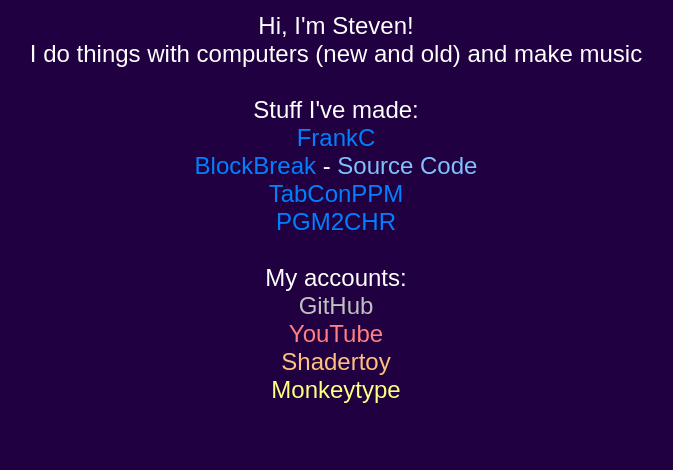
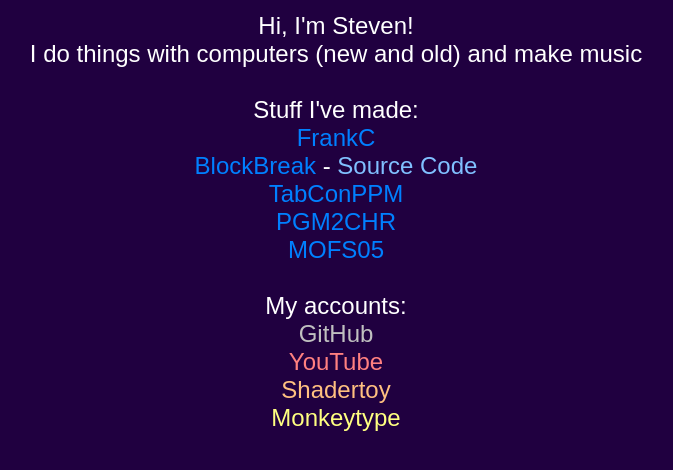
Before and after one commit to StevenSYS/stevensys.github.io, a plain HTML site: page index.html in a window 1280 px wide. Shown: the part 186-656 px from the top of the page, without its empty margins (304-977 px from the left). Drawn offline with Linux system fonts and the light colour scheme.

Commit message:
Added "MOFS05"
I'll probably add DOOM 64 EX Ultra to the list when I finish making the new menu system and new audio system

```diff
--- a/index.html
+++ b/index.html
@@ -24,6 +24,7 @@
 			<a href="BlockBreak/">BlockBreak</a> - <a href="https://github.com/StevenSYS/BlockBreak" class="source">Source Code</a><br>
 			<a href="https://github.com/StevenSYS/TabConPPM">TabConPPM</a><br>
 			<a href="https://github.com/StevenSYS/PGM2CHR">PGM2CHR</a><br>
+			<a href="https://github.com/StevenSYS/MOFS05">MOFS05</a><br>
 			<br>
 			<div>My accounts:</div>
 			<a href="https://github.com/StevenSYS" style="color: #C0C0C0;">GitHub</a><br>
```
